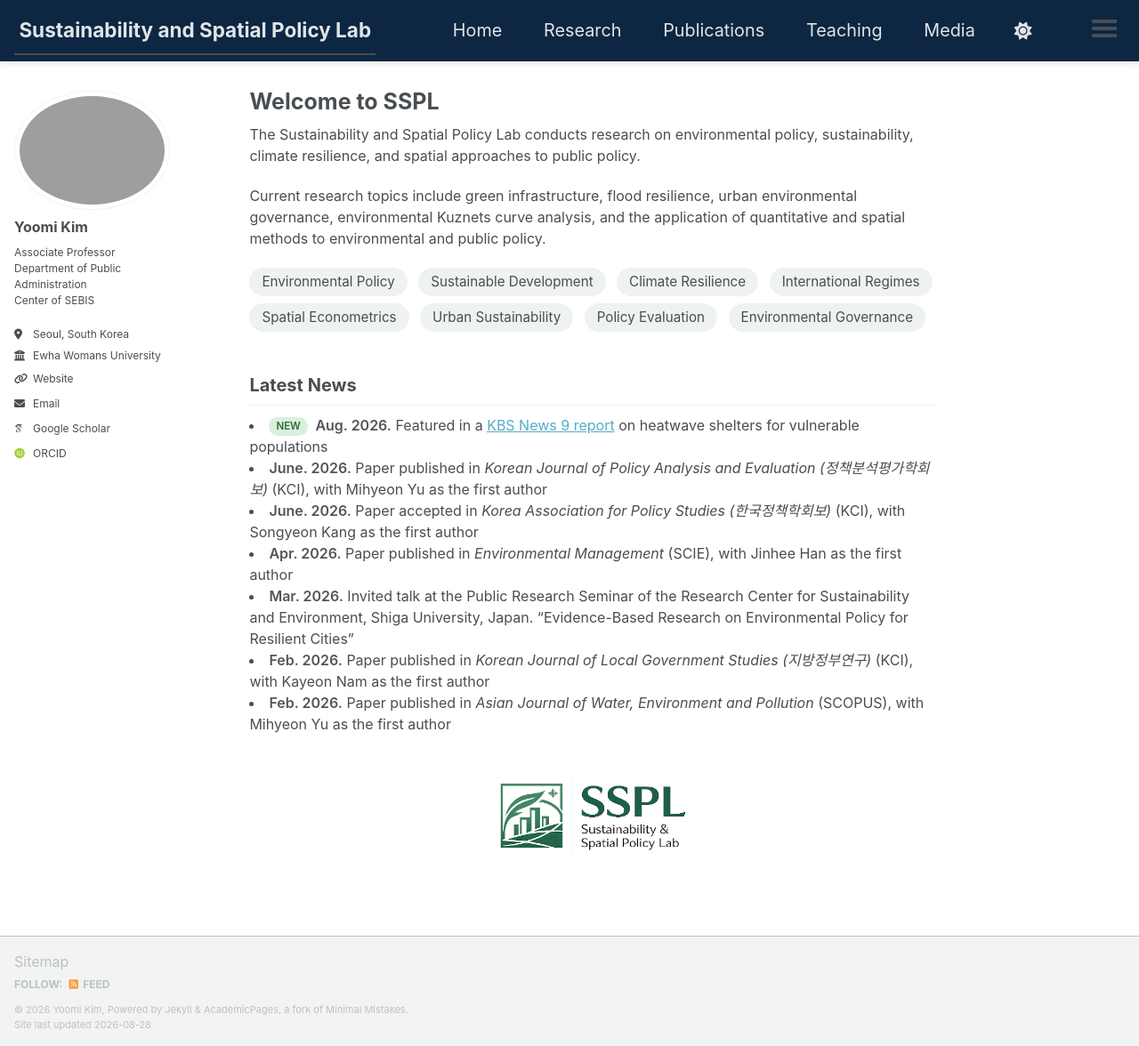
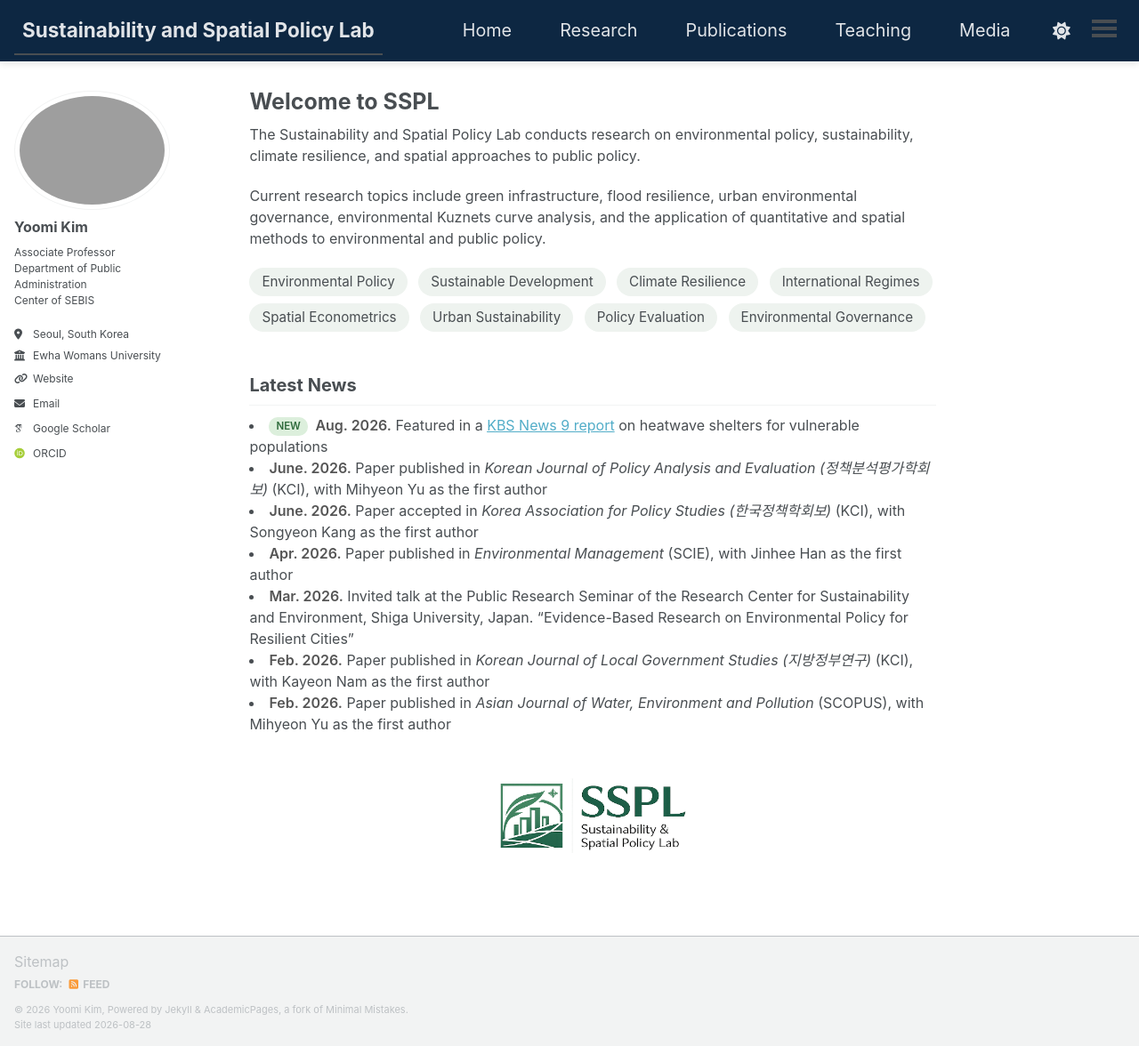
Before and after one commit to ymkim-ssplab/ymkim-ssplab.github.io, a Jekyll site: the page built from _pages/about.md, in a window 1280 px wide and 1176 px high. Shown: the whole window at 89% size. Built offline with Jekyll 4.4.1, drawn with Linux system fonts in a browser that asks for light colours; some web fonts are replaced; a script bundle is joined from its source files by our own code; library files that are not in the unit come from our copies.

Commit message:
Update main.scss

```diff
--- a/assets/css/main.scss
+++ b/assets/css/main.scss
@@ -157,51 +157,3 @@
 .masthead__menu-item {
   background: transparent;
 }
-
-/* =========================================
-   Navigation width fix
-   ========================================= */
-
-/* Slightly reduce the lab title width */
-.greedy-nav .site-title {
-  font-size: 0.88em;
-  margin-right: 0.25rem;
-}
-
-/* Reduce menu spacing */
-.greedy-nav .visible-links li {
-  margin: 0;
-}
-
-.greedy-nav .visible-links a {
-  padding-left: 0.30rem;
-  padding-right: 0.30rem;
-}
-
-/* Give navigation links more room */
-.greedy-nav .visible-links {
-  flex: 1;
-  justify-content: flex-end;
-}
-
-/* =========================================
-   Active navigation underline only
-   ========================================= */
-
-/* No underline under the lab title */
-.greedy-nav .site-title::before,
-.greedy-nav .site-title::after {
-  content: none !important;
-  display: none !important;
-}
-
-/* Hide default underline on every menu */
-.greedy-nav .visible-links a::before {
-  background: transparent !important;
-}
-
-/* Active menu underline */
-.greedy-nav .visible-links .masthead__menu-item--active a::before {
-  background: #b7d95a !important;
-  height: 3px;
-}
```
